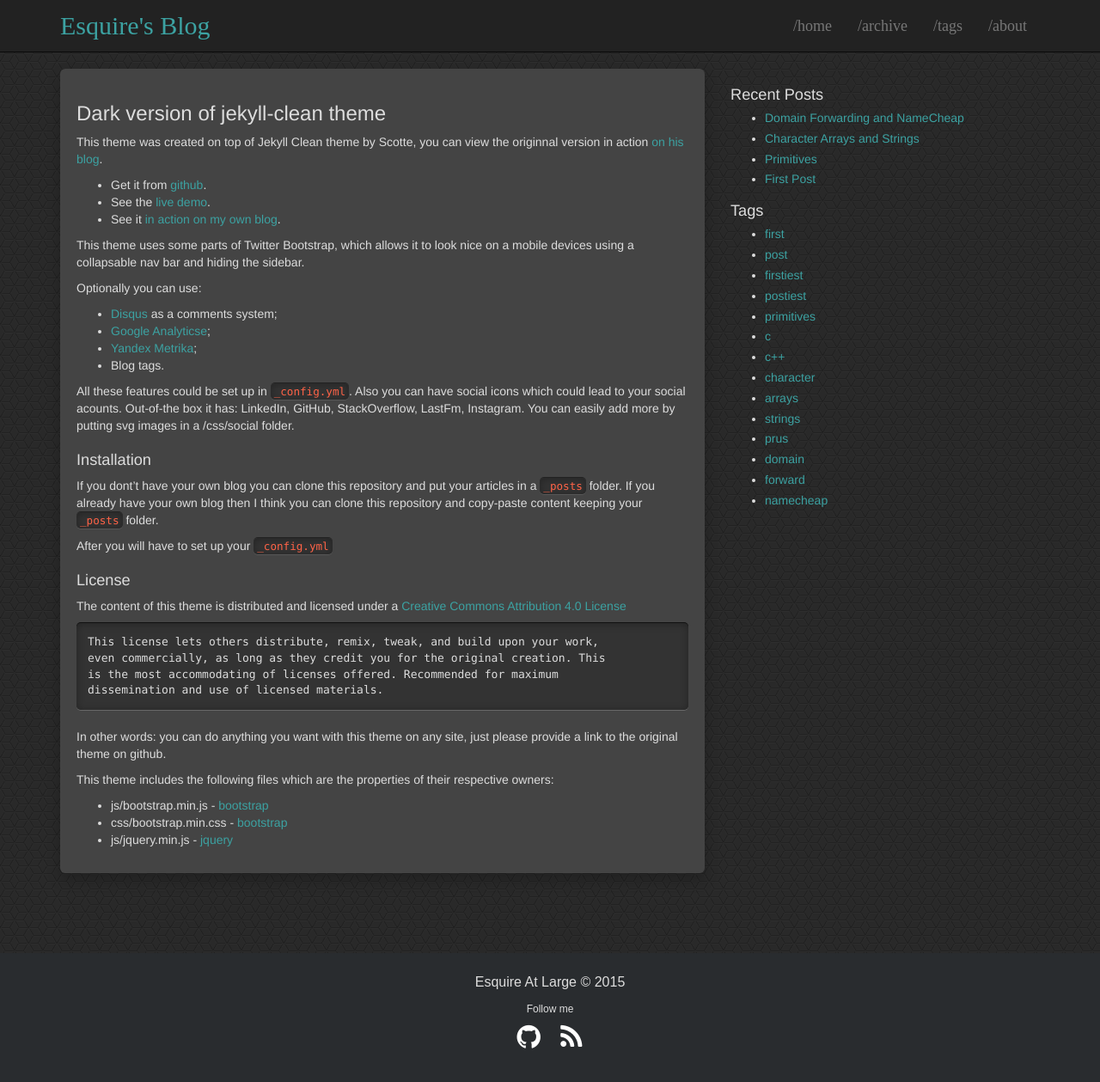
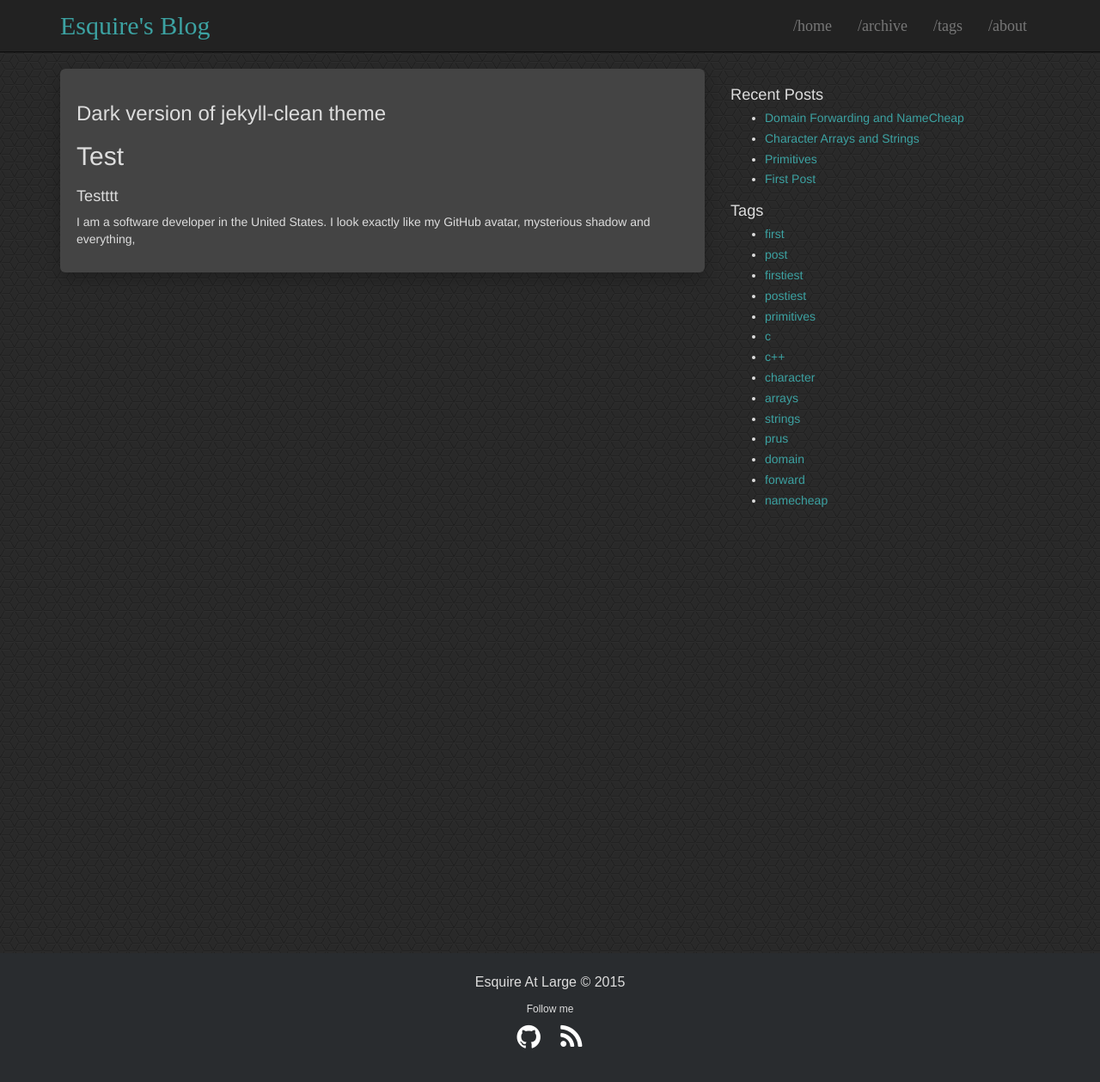
Before and after one commit to esquireatlarge/esquireatlarge.github.io, a Jekyll site: the page built from about.md, in a window 1280 px wide and 1286 px high. Shown: the top 1259 px of the window at 86% size. Built offline with Jekyll 4.4.1, drawn with Linux system fonts in a browser that asks for light colours.

Commit message:
Update about.md

```diff
--- a/about.md
+++ b/about.md
@@ -5,50 +5,7 @@ title: About
 ---
 
 ### Dark version of jekyll-clean theme
+##Test
+# Testttt
 
-This theme was created on top of Jekyll Clean theme by Scotte, you can view the originnal version in action [on his blog](https://scotte.github.io).
-
-* Get it from [github](https://github.com/streetturtle/jekyll-clean-dark).
-* See the [live demo](http://pavelmakhov.com/jekyll-clean-dark).
-* See it [in action on my own blog](http://pavelmakhov.com).
-
-This theme uses some parts of Twitter Bootstrap, which allows it to look nice on a mobile devices using a collapsable nav bar and hiding the
-sidebar.
-
-Optionally you can use:
-
- - [Disqus](http://disqus.com) as a comments system;
- - [Google Analyticse](http://www.google.com/analytics/);
- - [Yandex Metrika](http://metrica.yandex.com);
- - Blog tags.
-
-All these features could be set up in `_config.yml`. Also you can have social icons which could lead to your social acounts. Out-of-the box it has: LinkedIn, GitHub, StackOverflow, LastFm, Instagram. You can easily add more by putting svg images in a /css/social folder.
-
-Installation
-==
-
-If you dont't have your own blog you can clone this repository and put your articles in a `_posts` folder.
-If you already have your own blog then I think you can clone this repository and copy-paste content keeping your `_posts` folder.
-
-After you will have to set up your `_config.yml`
-
-License
-=======
-
-The content of this theme is distributed and licensed under a
-[Creative Commons Attribution 4.0 License](https://creativecommons.org/licenses/by/4.0/legalcode)
-
-    This license lets others distribute, remix, tweak, and build upon your work,
-    even commercially, as long as they credit you for the original creation. This
-    is the most accommodating of licenses offered. Recommended for maximum
-    dissemination and use of licensed materials.
-
-In other words: you can do anything you want with this theme on any site, just please
-provide a link to the original theme on github.
-
-This theme includes the following files which are the properties of their
-respective owners:
-
-* js/bootstrap.min.js - [bootstrap](http://getbootstrap.com)
-* css/bootstrap.min.css - [bootstrap](http://getbootstrap.com)
-* js/jquery.min.js - [jquery](https://jquery.com)
+I am a software developer in the United States.  I look exactly like my GitHub avatar, mysterious shadow and everything,
```
